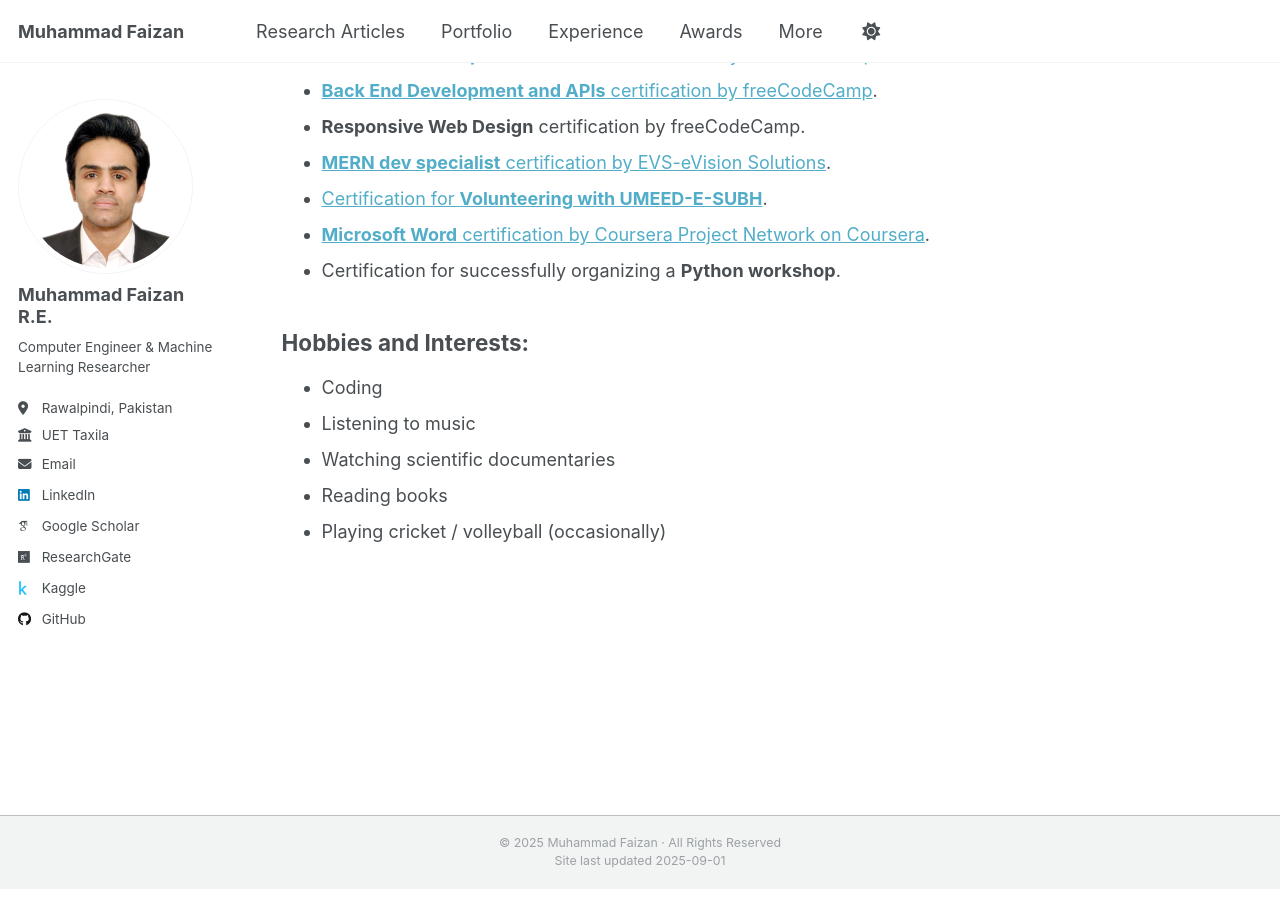
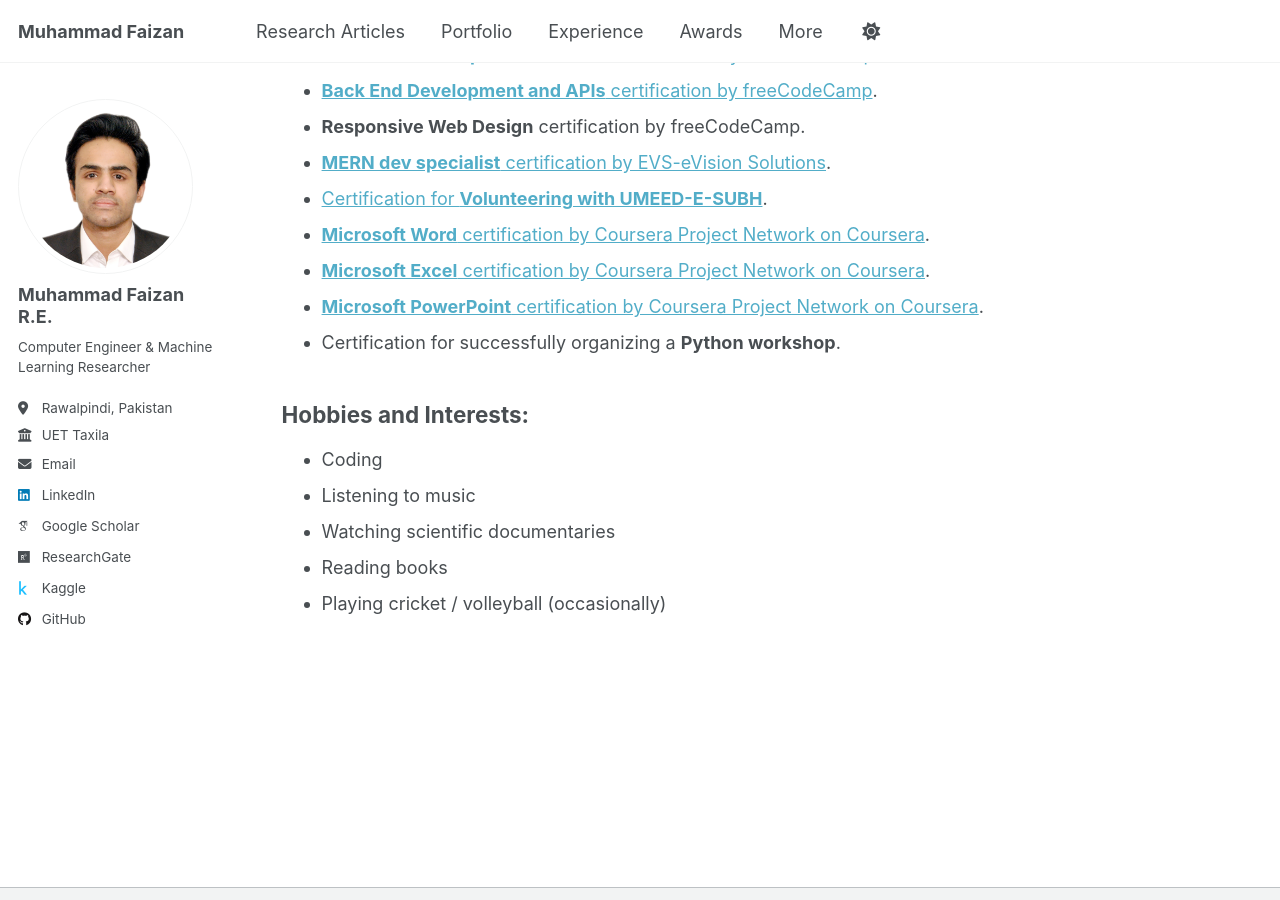
Before and after one commit to MuhammadFaizan99/MuhammadFaizan99.github.io, a Jekyll site: the page built from _pages/more.md, in a window 1280 px wide and 900 px high, scrolled down 472 px. Built offline with Jekyll 4.4.1, drawn with Linux system fonts in a browser that asks for light colours; some web fonts are replaced; a script that is not in the unit is left out.

Commit message:
Update more.md

```diff
--- a/_pages/more.md
+++ b/_pages/more.md
@@ -25,6 +25,8 @@ redirect_from:
 - [**MERN dev specialist** certification by EVS-eVision Solutions](https://drive.google.com/file/d/1Vq_yaPOXdfCmPjcW1wjV79CW_KK2tBBV/view?usp=sharing).
 - [Certification for **Volunteering with UMEED-E-SUBH**](https://drive.google.com/file/d/1NYcA-aowOeHe32njHK3TpKrUucUHjtcd/view?usp=sharing).
 - [**Microsoft Word** certification by Coursera Project Network on Coursera](https://www.coursera.org/account/accomplishments/verify/VUOJXXW83T6U).
+- [**Microsoft Excel** certification by Coursera Project Network on Coursera](https://www.coursera.org/account/accomplishments/verify/WDJTQ8ZSMA67).
+- [**Microsoft PowerPoint** certification by Coursera Project Network on Coursera](https://www.coursera.org/account/accomplishments/verify/C49J92TQTX3Y).
 - Certification for successfully organizing a **Python workshop**.
 
 ## Hobbies and Interests:
```
